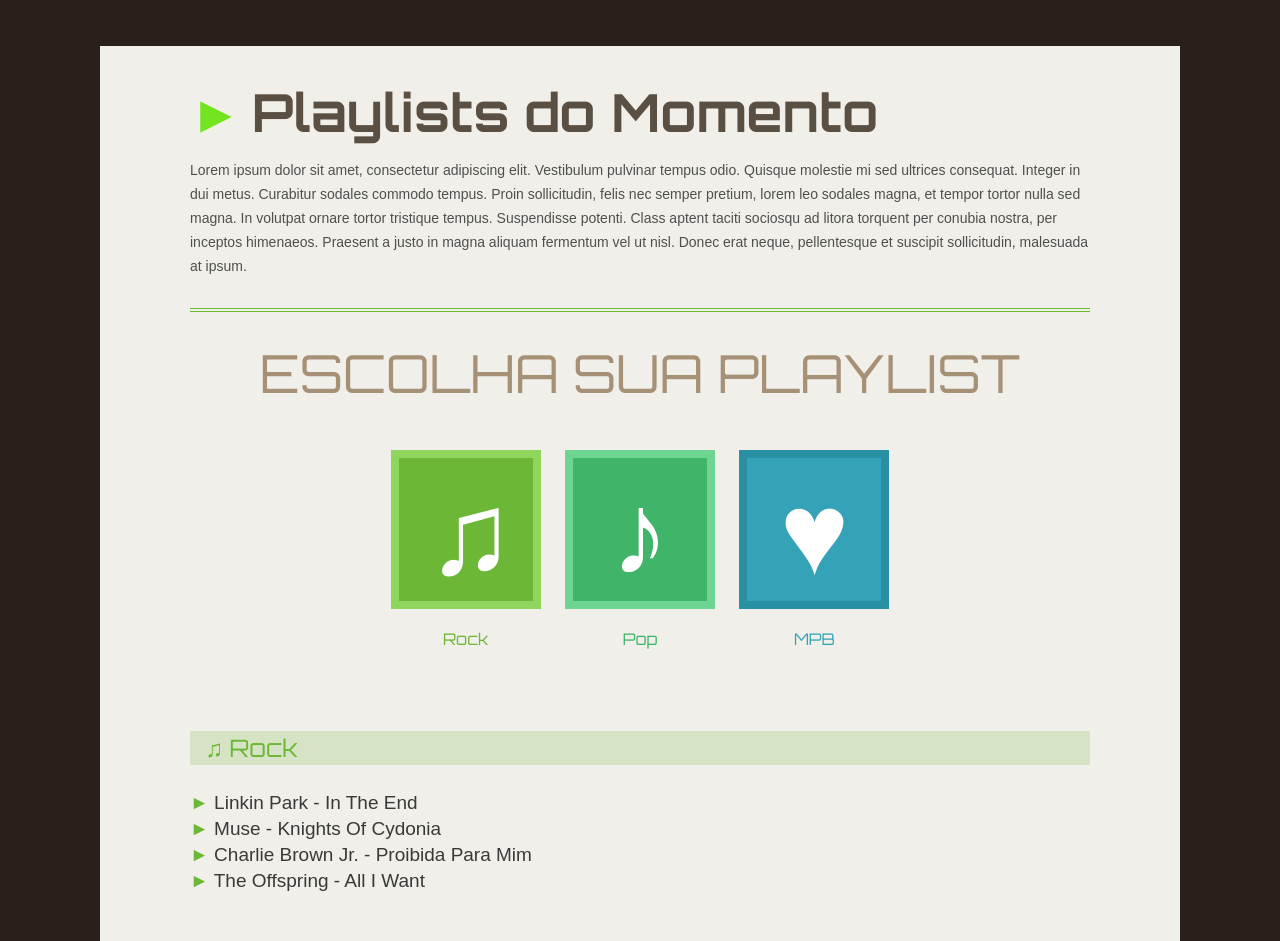
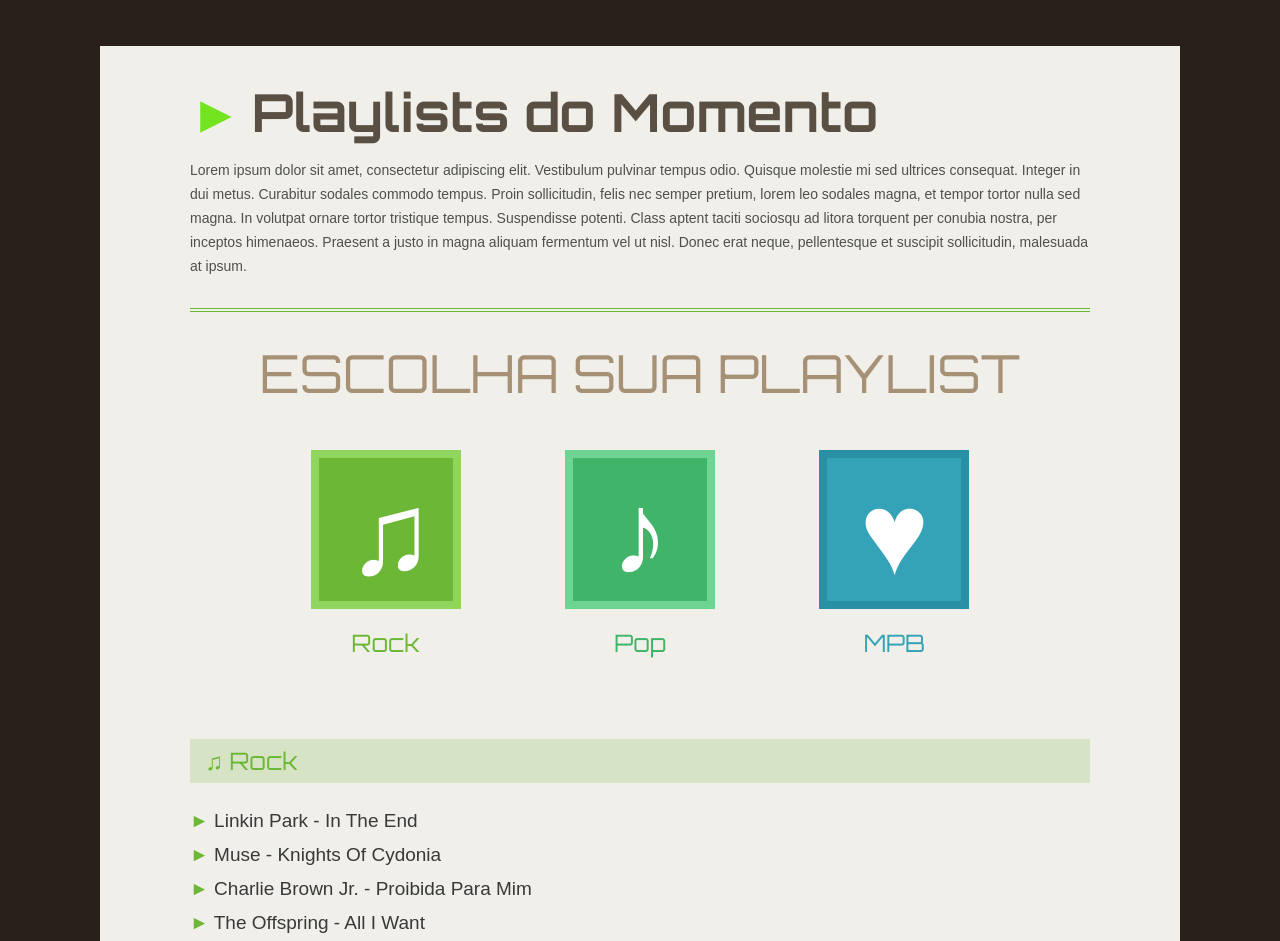
Before and after one commit to willsimoes/DSG1787, a plain HTML site: page Playlist do Momento/index.html in a window 1280 px wide. Shown: the top 941 px of the page. Drawn offline with Linux system fonts and the light colour scheme.

Commit message:
(Playlist do Momento) Refatorando

```diff
--- a/Playlist do Momento/index.html
+++ b/Playlist do Momento/index.html
@@ -27,8 +27,8 @@
 					<div class="genero rock">
 						<a href="#rock">
 							<div class="icone">&#9835;</div>
-							<h4>Rock</h4>
 						</a>
+						<h4>Rock</h4>
 					</div>
 
 					<div class="genero pop">
--- a/Playlist do Momento/style.css
+++ b/Playlist do Momento/style.css
@@ -1,4 +1,3 @@
-
 .container {
 	background-color: #f0efe9;
 	width: 900px;
@@ -45,7 +44,7 @@ body{
 }
 
 .nav-playlist h1 {
-	padding-bottom: 50px;
+	margin-bottom: 50px;
 	color: #a69076;
 	text-transform: uppercase;
 }
@@ -53,8 +52,9 @@ body{
 .genero {
 	display: inline-block;
 	text-align: center;
-	margin: 0 10px;
+	margin: 0 50px;
 	width: 150px;
+	font-size: 24px;
 }
 .genero a {
 	text-decoration: none;
@@ -74,13 +74,13 @@ body{
 }
 
 .list li {
-	margin-bottom: 7px;
+	margin-bottom: 15px;
 	font-size: 19px;
 }
 
 .list h4 {
 	font-family: 'Orbitron', sans-serif;
-	padding: 5px 15px;
+	padding: 10px 15px;
 	font-size: 24px;
 	margin-bottom: 28px;
 }
```
